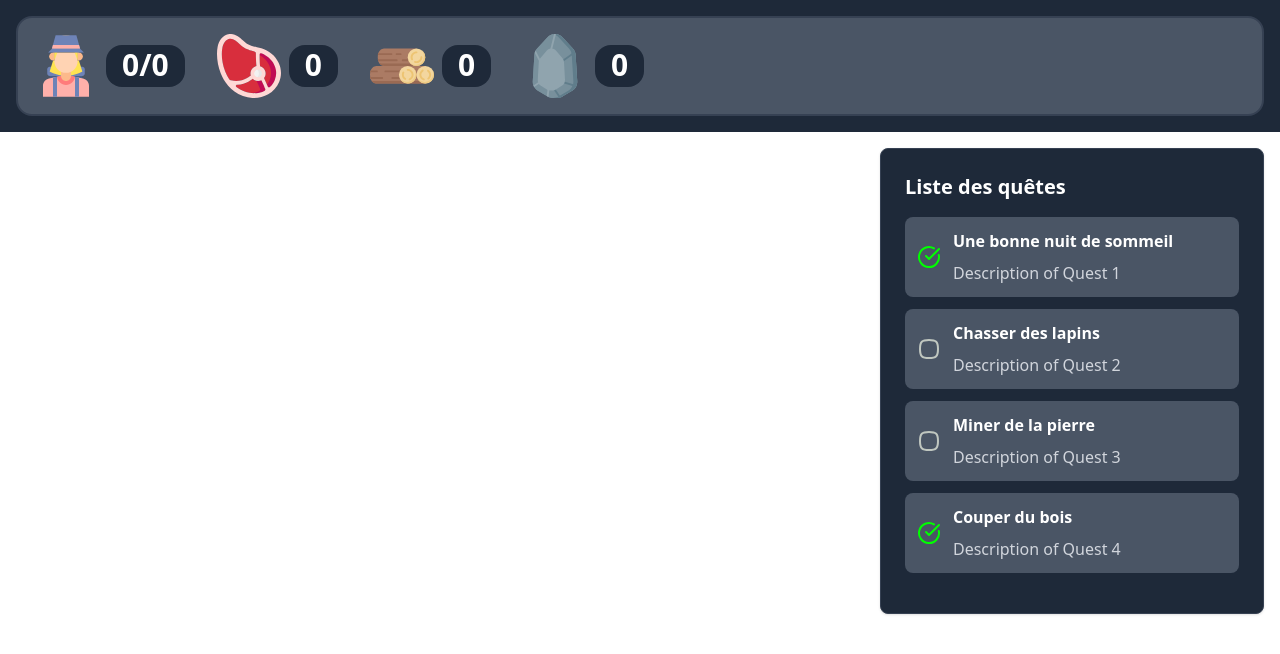
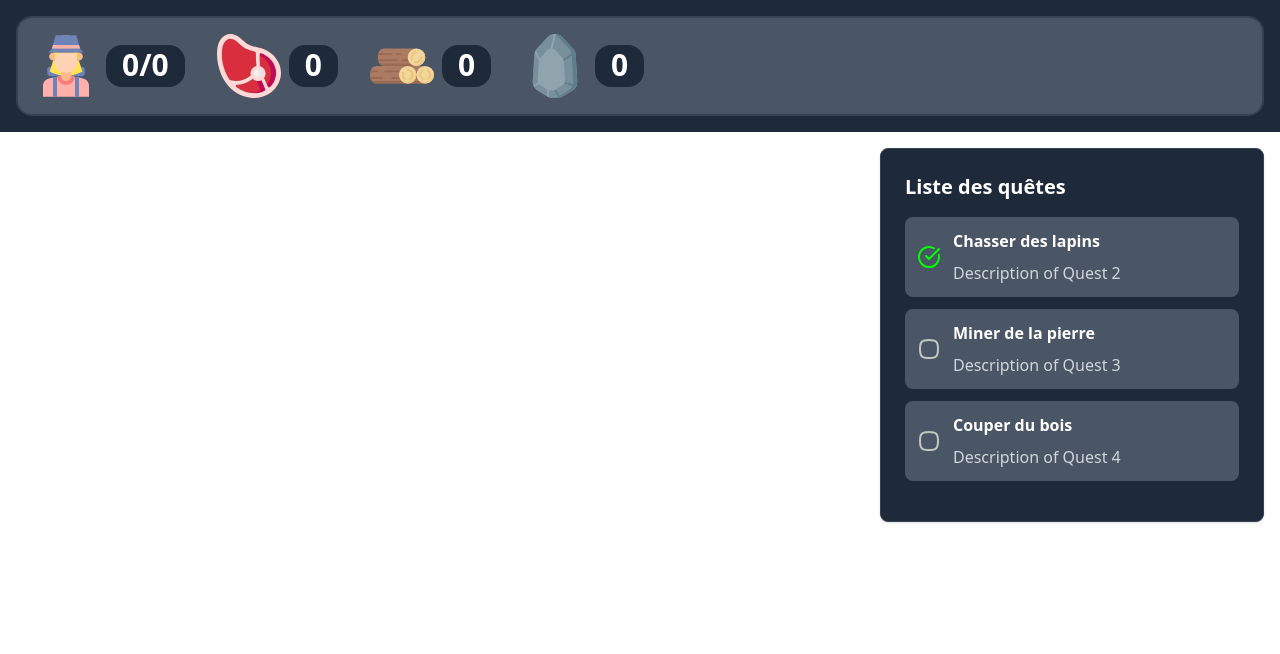
Before and after one commit to hyponeros-cefim/cefim-react-game, a React (Vite) app: page / in a window 1280 px wide. Both pictures are taken after a click on the button "Play". Shown: the top 654 px of the page. Built offline with nearby package versions, Linux system fonts and the light colour scheme.

Commit message:
feat: mettre à jour la logique de validation des quêtes et filtrer l'affichage des quêtes dans QuestList

```diff
--- a/src/components/Game.tsx
+++ b/src/components/Game.tsx
@@ -9,6 +9,8 @@ const Game = () => {
   const [wood, setWood] = useState(0);
   const [stone, setStone] = useState(0);
 
+  // TODO: récupérer onValidateQuest à passer à QuestList => vérifier sur le corrigé
+
   return (
     <>
       <ResourcePanel survivor={survivor} availableSurvivor={availableSurvivor} meat={meat} wood={wood} stone={stone} />
--- a/src/components/QuestList.tsx
+++ b/src/components/QuestList.tsx
@@ -11,43 +11,53 @@ interface Quest {
 const QuestList = () => {
   const questList: Quest[] = [
     { id: 1, state: true, name: 'Une bonne nuit de sommeil', description: 'Description of Quest 1' },
-    { id: 2, state: false, name: 'Chasser des lapins', description: 'Description of Quest 2' },
+    { id: 2, state: true, name: 'Chasser des lapins', description: 'Description of Quest 2' },
     { id: 3, state: false, name: 'Miner de la pierre', description: 'Description of Quest 3' },
-    { id: 4, state: true, name: 'Couper du bois', description: 'Description of Quest 4' },
+    { id: 4, state: false, name: 'Couper du bois', description: 'Description of Quest 4' },
+    { id: 5, state: false, name: 'Pêcher du poisson', description: 'Description of Quest 5' },
+    { id: 6, state: false, name: 'Construire un abri', description: 'Description of Quest 6' },
+    { id: 7, state: false, name: 'Trouver de la nourriture', description: 'Description of Quest 7' },
+    { id: 8, state: false, name: 'Explorer la forêt', description: 'Description of Quest 8' },
+    { id: 9, state: false, name: 'Construire un feu de camp', description: 'Description of Quest 9' },
+    { id: 10, state: false, name: 'Trouver un abri', description: 'Description of Quest 10' },
   ];
   const [quests, setQuests] = useState<Quest[]>(questList);
 
-  const toggleQuestState = (id: number) => {
-    setQuests((prevQuests) => prevQuests.map((quest) => (quest.id === id ? { ...quest, state: !quest.state } : quest)));
+  // Trouver la dernière quête validée
+  const lastQuest = [...quests].reverse().find((quest) => quest.state);
+
+  // Garder toutes les quêtes au-delà de la dernière quête validée (ou depuis le début si aucune quête n'est validée) et ne garder que les 3 premières quêtes
+  const questsFilterd = quests.filter((quest) => quest.id >= (lastQuest ? lastQuest.id : 0)).slice(0, 3);
+
+  // Rendre cliquable que la première quête
+
+  const onValidateQuest = (id: number) => {
+    const prevQuests = quests.map((quest) => (quest.id === id ? { ...quest, state: !quest.state } : quest));
+    setQuests(prevQuests);
   };
 
   function renderQuest(quest: Quest) {
     const { id, name, description, state } = quest;
     return (
       <li key={id}>
-        <button
-          onClick={() => toggleQuestState(id)}
+        <div
+          onClick={() => onValidateQuest(id)}
           className="flex items-center cursor-pointer w-full p-3 text-base font-bold  rounded-lg group hover:shadow bg-gray-600 hover:bg-gray-500 text-white">
           {state ? <CircleCheckBigIcon color="#00ff00" /> : <SquircleIcon color="#c0c7c0" />}
           <div className="flex flex-col items-start gap-2">
             <span className="flex-1 ms-3 whitespace-nowrap">{name}</span>
             <span className="flex-1 ms-3  text-gray-300 font-medium ">{description}</span>
           </div>
-        </button>
+        </div>
       </li>
     );
   }
-
-  // Créer une liste
-  // On clique sur une quête pour la valider
-  // Faire un filtre (3 quêtes max)
-  // Afficher la prochaine quête à valider
 
   return (
     <div className="flex justify-end m-4">
       <div className="w-full max-w-sm p-4 border rounded-lg shadow-sm sm:p-6 bg-gray-800 border-gray-700">
         <h5 className="mb-3 text-base font-semibold  md:text-xl text-white">Liste des quêtes</h5>
-        <ul className="my-4 space-y-3">{quests.map((quest) => renderQuest(quest))}</ul>
+        <ul className="my-4 space-y-3">{questsFilterd.map((quest) => renderQuest(quest))}</ul>
       </div>
     </div>
   );
```
